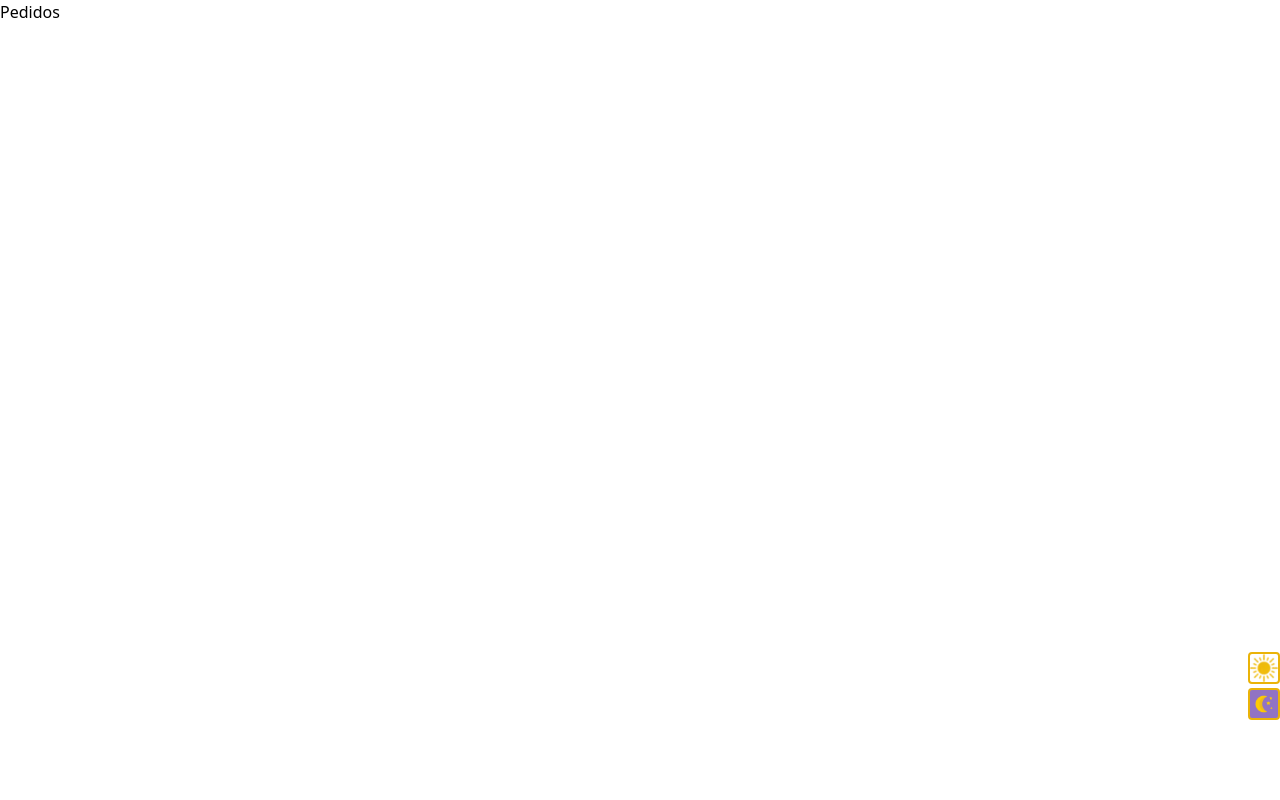
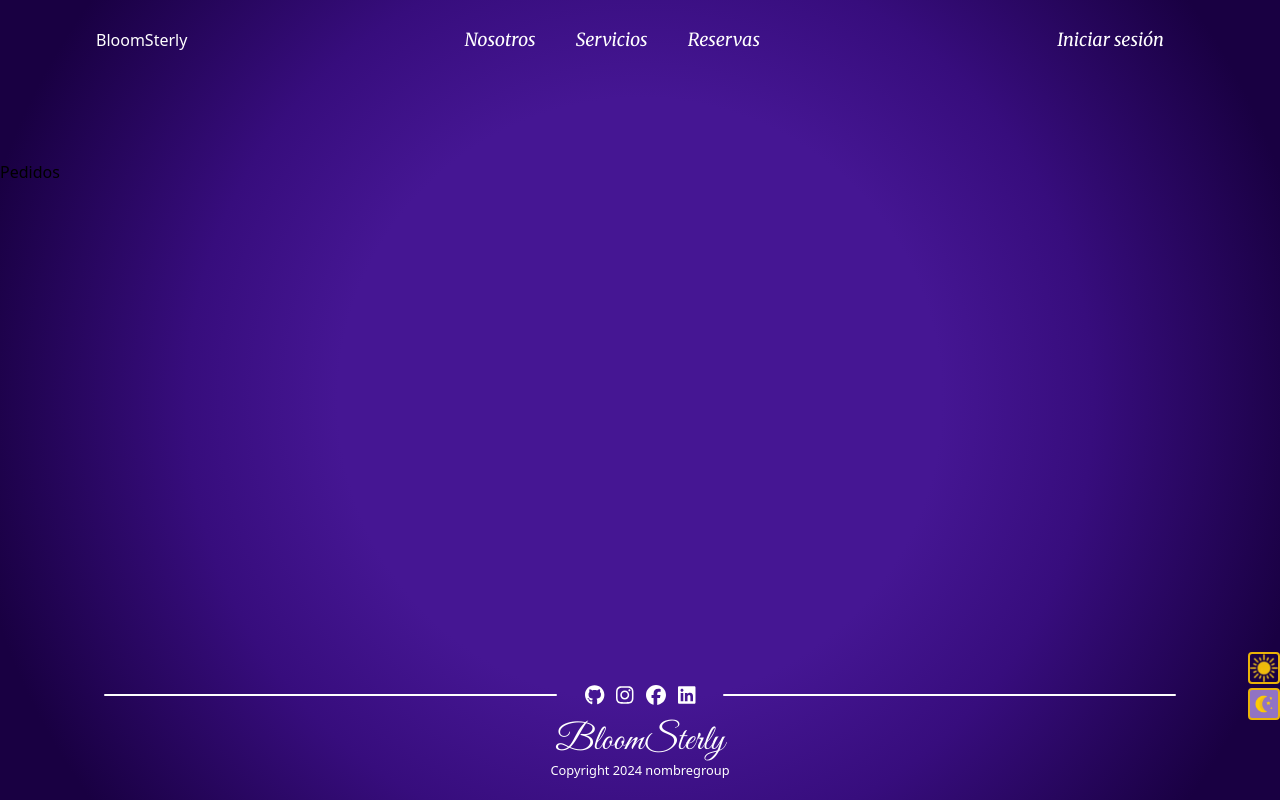
Before and after one commit to albust2005/bloomsterly, a React (Vite) app in the folder Client/: page /pedidos in a window 1280 px wide. Built offline with nearby package versions, Linux system fonts and the light colour scheme.

Commit message:
Refactorizacion de Layaout

```diff
--- a/Client/src/App.jsx
+++ b/Client/src/App.jsx
@@ -1,7 +1,7 @@
 import './App.css'
 
-
 import { Route, Routes } from 'react-router'
+import { useState, useEffect } from 'react'
 
 import { LandingPage } from './pages/Index'
 import { ThemeColor } from './components/buttons/buttonThemeColor'
@@ -11,26 +11,64 @@ import { Pedidos } from './pages/usuario/Pedidos'
 import { ServicioEspecifico } from './pages/usuario/ServicioEspecifico'
 import { Administrador } from './pages/administrador/administrador'
 import { EmpresaInfo } from './pages/usuario/EmpresaInfo'
+import { Layaout } from './components/templates/Layaout'
+import { Header } from './components/templates/Header'
+import { Footer } from './components/templates/Footer'
 
 
 function App() {
+
+  // Cambio al tema dep la config del sistema
+  const [theme, setTheme] = useState(() => {
+    if (window.matchMedia("(prefers-color-scheme: dark)").matches) {
+      return "dark"
+    }
+    return "light"
+  })
+
+  //Cambio de tema dep de la persona
+  useEffect(() => {
+    if (theme == "dark") {
+      document.querySelector("html").classList.add("dark")
+    } else {
+      document.querySelector("html").classList.remove("dark")
+    }
+  }, [theme])
+
+  //boton dark_theme
+  const handleChangeDark = () => {
+    setTheme(prevTheme => prevTheme == "dark" ? "dark" : "dark")
+  }
+
+  //boton light_theme
+  const handleChangeLight = () => {
+    setTheme(prevTheme => prevTheme == "light" ? "light" : "light")
+  }
+
   return (
-    <div>
-      <ThemeColor></ThemeColor>
+    <Layaout>
+      <Header></Header>
+
+      <ThemeColor
+        handleChangeDark={handleChangeDark}
+        handleChangeLight={handleChangeLight}
+      />
+
       <Routes>
-        <Route path='/' element={<LandingPage/>}></Route>
-        <Route path='/login' element={<Login/>}></Route>
-        <Route path='/Administrador' element={<Administrador/>}></Route>
+        <Route path='/' element={<LandingPage />}></Route>
+        <Route path='/login' element={<Login />}></Route>
+        <Route path='/Administrador' element={<Administrador />}></Route>
 
-        <Route path='/servicios' element={<Servicios/>}></Route>
-        <Route path='/servicios/:categoriaName' element={<ServicioEspecifico/>}></Route>
-        <Route path='/servicios/:categoriaName/:empresa' element={<EmpresaInfo/>}></Route>
+        <Route path='/servicios' element={<Servicios />}></Route>
+        <Route path='/servicios/:categoriaName' element={<ServicioEspecifico />}></Route>
+        <Route path='/servicios/:categoriaName/:empresa' element={<EmpresaInfo />}></Route>
 
-        <Route path='/pedidos' element={<Pedidos/>}>
+        <Route path='/pedidos' element={<Pedidos />} />
+      </Routes>
 
-        </Route>
-      </Routes>
-    </div>
+      <Footer></Footer>
+
+    </Layaout>
   )
 }
 
--- a/Client/src/components/buttons/buttonThemeColor.jsx
+++ b/Client/src/components/buttons/buttonThemeColor.jsx
@@ -1,50 +1,21 @@
 import { useEffect, useState } from "react"
 
-export function ThemeColor (){
-
-        // Cambio al tema dep la config del sistema
-        const [theme, setTheme]= useState(() => {
-            if (window.matchMedia("(prefers-color-scheme: dark)").matches){
-                return "dark"
-            }
-                return "light"
-        })
-
-        //Cambio de tema dep de la persona
-        useEffect(() => {
-            if (theme == "dark"){
-                document.querySelector("html").classList.add("dark")
-            } else {
-                document.querySelector("html").classList.remove("dark")
-            }
-        }, [theme])
-
-
-
-     //boton dark_theme
-        const handleChangeDark = () => {
-            setTheme (prevTheme => prevTheme == "dark" ? "dark" : "dark")
-        }
-
-    //boton light_theme
-        const handleChangeLight = () => {
-            setTheme (prevTheme => prevTheme == "light" ? "light" : "light")
-        }
+export function ThemeColor({handleChangeDark, handleChangeLight}) {
 
     return (
         <div className='fixed bottom-20 right-0 w-auto h-auto dark:b z-10'>
             <button className=" border-solid rounded border-2 border-yellow-500 hover:border-yellow-300
             bg-trasparent dark:bg-second_color_lt dark:border-second_color_lt
             w-6 h-6 celular:w-8 celular:h-8"
-            onClick={handleChangeDark}
+                onClick={handleChangeDark}
             >
                 <img src="../src/assets/img/light_theme.webp" alt=""
-                className="flex justify-center "/>
+                    className="flex justify-center " />
             </button>
             <div className="border-solid rounded border-2 border-yellow-500
              bg-color_switch_theme_dark dark:bg-transparent dark:border-second_color_lt
              w-6 h-6 celular:w-8 celular:h-8"
-            onClick={handleChangeLight}
+                onClick={handleChangeLight}
             >
                 <img src="../src/assets/img/dark_theme.webp" alt="" />
             </div>
--- a/Client/src/components/templates/Layaout.jsx
+++ b/Client/src/components/templates/Layaout.jsx
@@ -1,6 +1,3 @@
-import { Header } from "./Header";
-import { Footer } from "./Footer"
-
 import PropTypes from 'prop-types'
 
 export function Layaout({ children }) {
@@ -11,13 +8,11 @@ export function Layaout({ children }) {
         from-[#451693] from-40% via-[#370d7d] via-60% to-[#190042]
         to-90%  dark:bg-[radial-gradient(circle_at_center,_var(--tw-gradient-stops))]
         dark:from-[#ffffff] dark:via-[#ffffec] dark:to-[#ffffd2]
-        flex flex-col min-h-screen gap-20 z-[-10]"
+        flex flex-col min-h-screen gap-20"
         >
-            <Header></Header>
 
             {children}
 
-            <Footer></Footer>
         </main>
     )
 
--- a/Client/src/pages/Index.jsx
+++ b/Client/src/pages/Index.jsx
@@ -19,15 +19,12 @@ Titles.propTypes = {
 export function LandingPage() {
 
   return (
-    <Layaout>
-
+    <>
       {/* BloomSterly */}
       <FirtsTitle
         title="BloomSterly"
       />
-
       {/*Seccion Nosotros*/}
-
       <div className="flex flex-col items-center gap-16 xl:gap-32">
 
         <section className="h-full xl:flex gap-5 px-5 md:px-16 lg:px-24 2xl:px-64">
@@ -64,12 +61,10 @@ export function LandingPage() {
         <section className="flex flex-col w-full gap-5 px-5 md:px-16 lg:px-24 2xl:px-64">
 
           <article className="w-full">
-
             <Titles
               title='CONOCE'
               subTitle='Nuestros servicios'
             />
-
           </article>
 
           <article className="mx-auto grid grid-cols-1 sm:grid-cols-2 xl:grid-cols-3 gap-6">
@@ -88,7 +83,6 @@ export function LandingPage() {
         </section>
 
       </div>
-
-    </Layaout>
+    </>
   );
 }
--- a/Client/src/pages/usuario/Servicios.jsx
+++ b/Client/src/pages/usuario/Servicios.jsx
@@ -8,7 +8,7 @@ import { FirtsTitle } from "../../components/titles/Title.jsx"
 export function Servicios() {
 
     return (
-        <Layaout>
+        <>
             <FirtsTitle
             title="Servicios"
             descripcion="Aqui podras encontrar las categorias de los servicios que ofrecemos para que crees tu evento de la mejor manera.">
@@ -31,8 +31,6 @@ export function Servicios() {
                 </article>
             </section>
 
-        </Layaout>
-
-
+        </>
     )
 }
```
